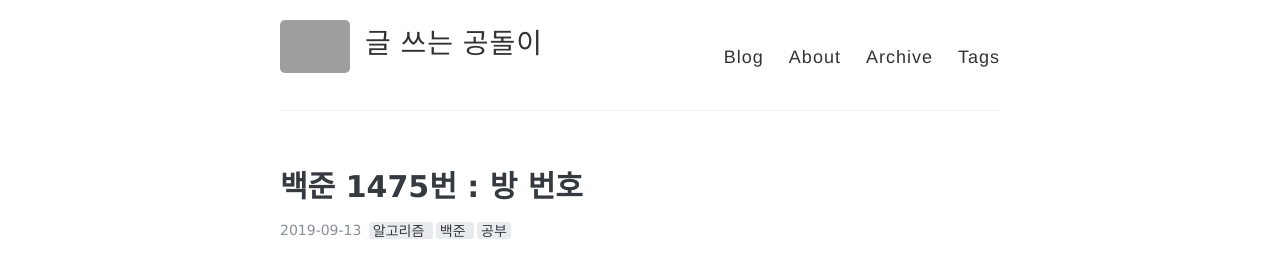
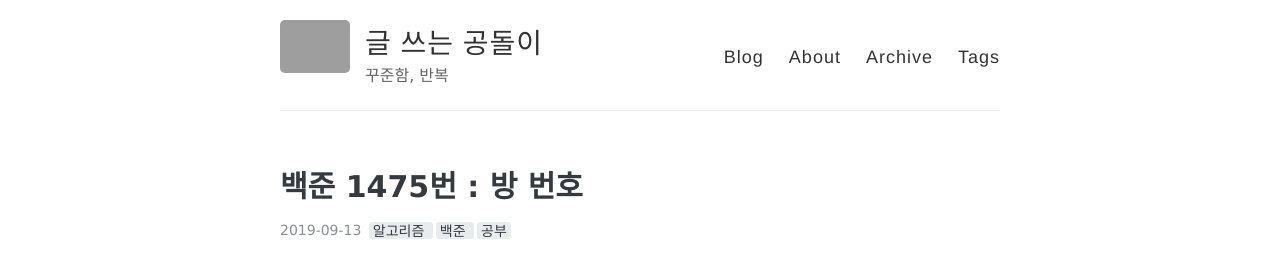
Before and after one commit to sihyungyou/sihyungyou.github.io, a Jekyll site: the page built from index.html, in a window 1280 px wide. Shown: the top 257 px of the page. Built offline with Jekyll 4.4.1, drawn with Linux system fonts in a browser that asks for light colours; the list of posts is cut into pages by our own code; grey boxes are pictures that could not be loaded.

Commit message:
config - changed desc

```diff
--- a/_config.yml
+++ b/_config.yml
@@ -6,7 +6,7 @@
 name: 글 쓰는 공돌이
 
 # Short bio or description (displayed in the header)
-description:
+description: 꾸준함, 반복
 
 #
 # Flags below are optional
```
